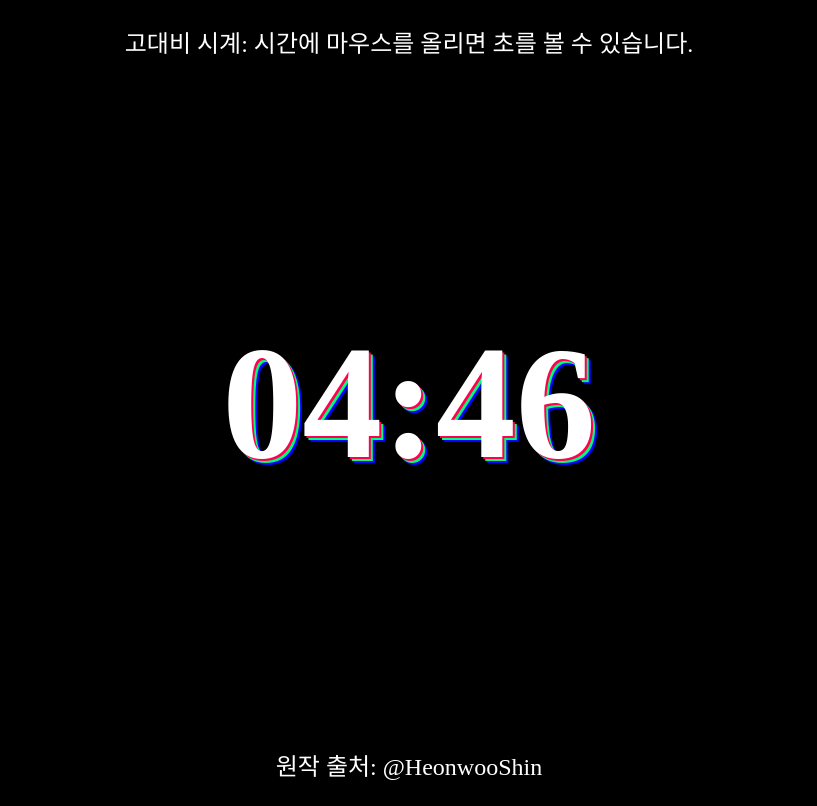
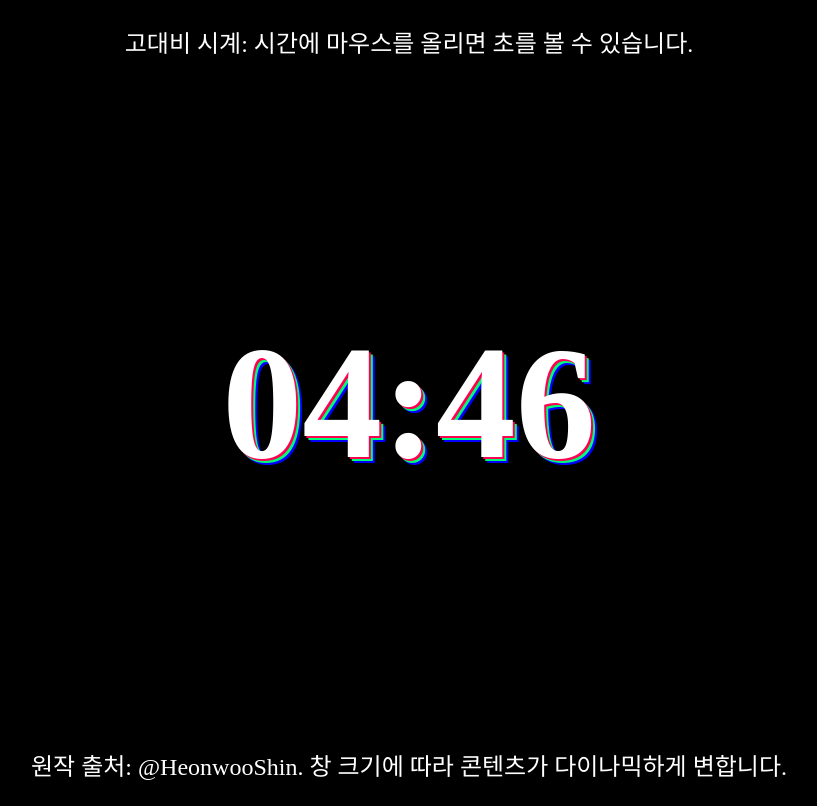
Before and after one commit to creamsaeu0-zz/high_contrast_clock, a plain HTML site: page index.html in a window 1280 px wide. Shown: the whole page, without its empty margins (231-1048 px from the left). Drawn offline with Linux system fonts and the light colour scheme; a web font is replaced by a local one.

Commit message:
Update index.html

```diff
--- a/index.html
+++ b/index.html
@@ -11,7 +11,7 @@
     <div class="clockContainer">
         <h1 class="clock" id="clock">00:00</h1>
     </div>
-    <p class="st">원작 출처: @HeonwooShin</p>
+    <p class="st">원작 출처: @HeonwooShin. 창 크기에 따라 콘텐츠가 다이나믹하게 변합니다.</p>
 
     <script src="clock.js"></script>
 </body>
```
